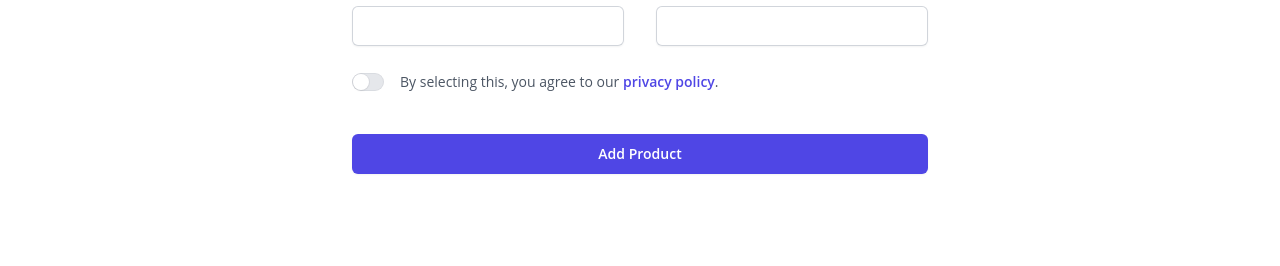
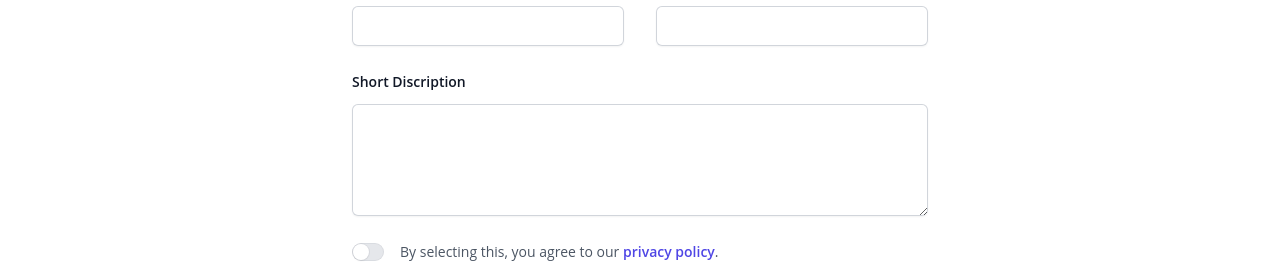
Before and after one commit to Hanifc56/brand-shop-project, a React (Vite) app: page /addproduct in a window 1280 px wide. Shown: the part 676-942 px from the top of the page. Built offline with nearby package versions, Linux system fonts and the light colour scheme; no server answers; sample sign-in values are in the browser's storage.

Commit message:
Added a product

```diff
--- a/src/Pages/AddProduct/AddProduct.jsx
+++ b/src/Pages/AddProduct/AddProduct.jsx
@@ -1,6 +1,7 @@
 import Navbar from "../Shared/Navbar";
 import { useState } from "react";
 import { Switch } from "@headlessui/react";
+import Swal from "sweetalert2";
 
 function classNames(...classes) {
   return classes.filter(Boolean).join(" ");
@@ -16,9 +17,38 @@
     const type = form.type.value;
     const price = form.price.value;
     const rateing = form.rateing.value;
+    const discription = form.discription.value;
 
-    const newProduct = { name, brand, photo, type, price, rateing };
+    const newProduct = {
+      name,
+      brand,
+      photo,
+      type,
+      price,
+      rateing,
+      discription,
+    };
     console.log(newProduct);
+    // send data to the server
+    fetch("http://localhost:5000/products", {
+      method: "POST",
+      headers: {
+        "content-type": "application/json",
+      },
+      body: JSON.stringify(newProduct),
+    })
+      .then((res) => res.json())
+      .then((data) => {
+        console.log(data);
+        if (data.insertedId) {
+          Swal.fire({
+            title: "Success!",
+            text: "Added Successfully",
+            icon: "success",
+            confirmButtonText: "COOL",
+          });
+        }
+      });
   };
 
   return (
@@ -147,6 +177,23 @@
                 />
               </div>
             </div>
+            <div className="sm:col-span-2">
+              <label
+                htmlFor="discription"
+                className="block text-sm font-semibold leading-6 text-gray-900"
+              >
+                Short Discription
+              </label>
+              <div className="mt-2.5">
+                <textarea
+                  name="discription"
+                  id="discription"
+                  rows={4}
+                  className="block w-full rounded-md border-0 px-3.5 py-2 text-gray-900 shadow-sm ring-1 ring-inset ring-gray-300 placeholder:text-gray-400 focus:ring-2 focus:ring-inset focus:ring-indigo-600 sm:text-sm sm:leading-6"
+                  defaultValue={""}
+                />
+              </div>
+            </div>
 
             <Switch.Group as="div" className="flex gap-x-4 sm:col-span-2">
               <div className="flex h-6 items-center">
```
